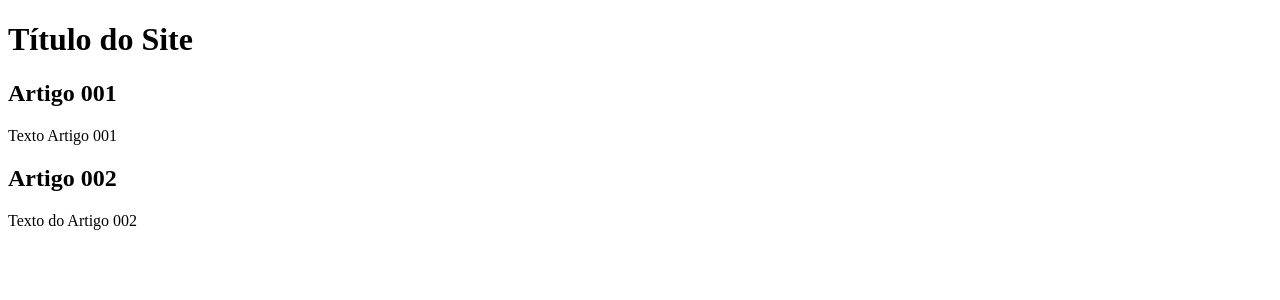
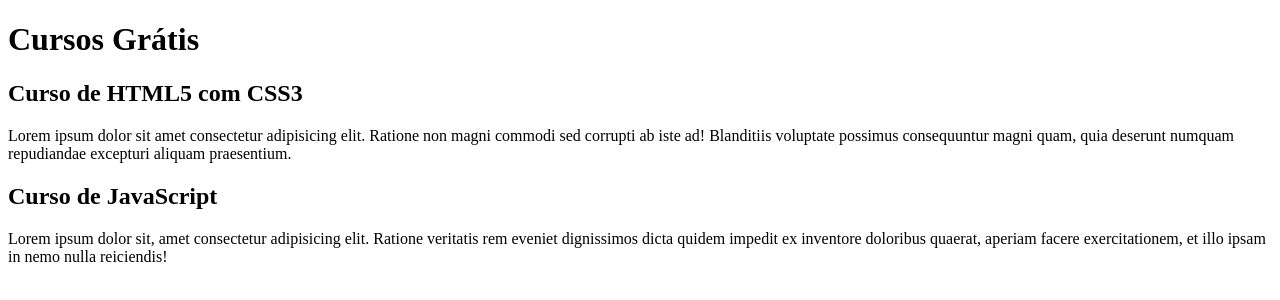
Before and after one commit to vividsoares/projeto-site, a plain HTML site: page index.html in a window 1280 px wide. Drawn offline with Linux system fonts and the light colour scheme.

Commit message:
Comecei a escrever conteudo

```diff
--- a/index.html
+++ b/index.html
@@ -9,15 +9,15 @@
 <body>
     <main>
         <header>
-        <h1>Título do Site</h1>
+        <h1>Cursos Grátis</h1>
         </header>
         <article>
-            <h2>Artigo 001</h2>
-            <p>Texto Artigo 001</p>
+            <h2>Curso de HTML5 com CSS3</h2>
+            <p>Lorem ipsum dolor sit amet consectetur adipisicing elit. Ratione non magni commodi sed corrupti ab iste ad! Blanditiis voluptate possimus consequuntur magni quam, quia deserunt numquam repudiandae excepturi aliquam praesentium.</p>
         </article>
         <article>
-            <h2>Artigo 002</h2>
-            <p>Texto do Artigo 002</p>
+            <h2>Curso de JavaScript</h2>
+            <p>Lorem ipsum dolor sit, amet consectetur adipisicing elit. Ratione veritatis rem eveniet dignissimos dicta quidem impedit ex inventore doloribus quaerat, aperiam facere exercitationem, et illo ipsam in nemo nulla reiciendis!</p>
         </article>
     </main>
 </body>
```
